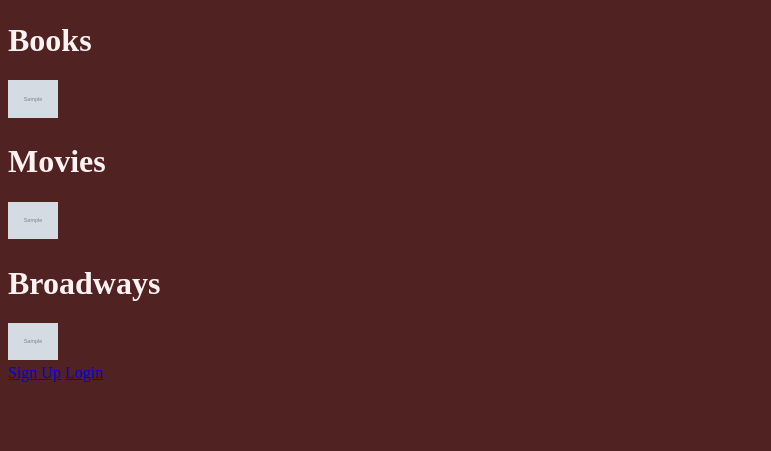
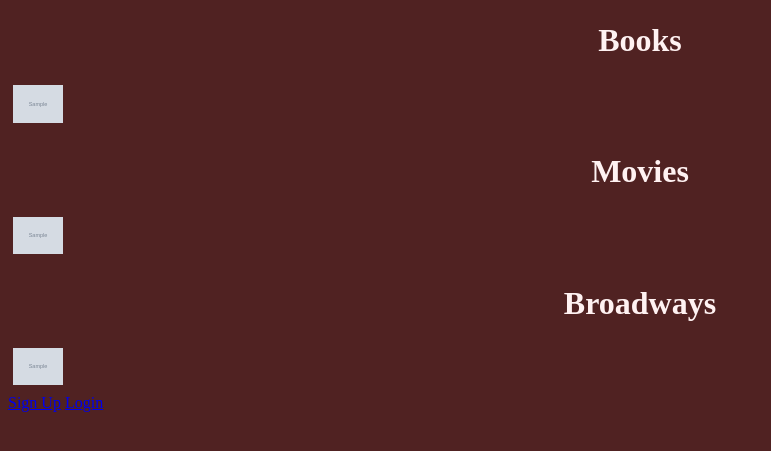
Before and after one commit to nununuam/WishWash, a Django app: page / in a window 1280 px wide. Shown: the part 78-529 px from the top of the page, without its empty margins (0-771 px from the left). Run offline with Django 4.2, Linux system fonts and the light colour scheme; tables that the repository leaves empty hold one stand-in row (values such as "Sample post"); grey boxes marked "Sample" are stand-in pictures.

Commit message:
centered section headings. Changed book model to not require movies or plays

```diff
--- a/main_app/models.py
+++ b/main_app/models.py
@@ -32,8 +32,8 @@ class Book(models.Model):
     author = models.CharField(max_length=250)
     genre = models.CharField(max_length=250)
     preview = models.CharField(max_length=1000)
-    movies = models.ManyToManyField(Movie)
-    plays = models.ManyToManyField(Play)
+    movies = models.ManyToManyField(Movie, blank=True)
+    plays = models.ManyToManyField(Play, blank=True)
     user = models.ForeignKey(User, on_delete=models.CASCADE)
 
     def __str__(self):
--- a/main_app/static/styles/styles.css
+++ b/main_app/static/styles/styles.css
@@ -7,3 +7,11 @@ body {
     color: rgb(255, 242, 242);
     text-decoration: none;
  }
+
+ /* home page */
+ .home h1{
+     text-align:center;
+ }
+.home img{
+    padding: 5px;
+}
```
Also changed, not shown: main_app/templates/home.html (+4 -4 lines), main_app/static/scripts/app.js (line endings or trailing spaces).
